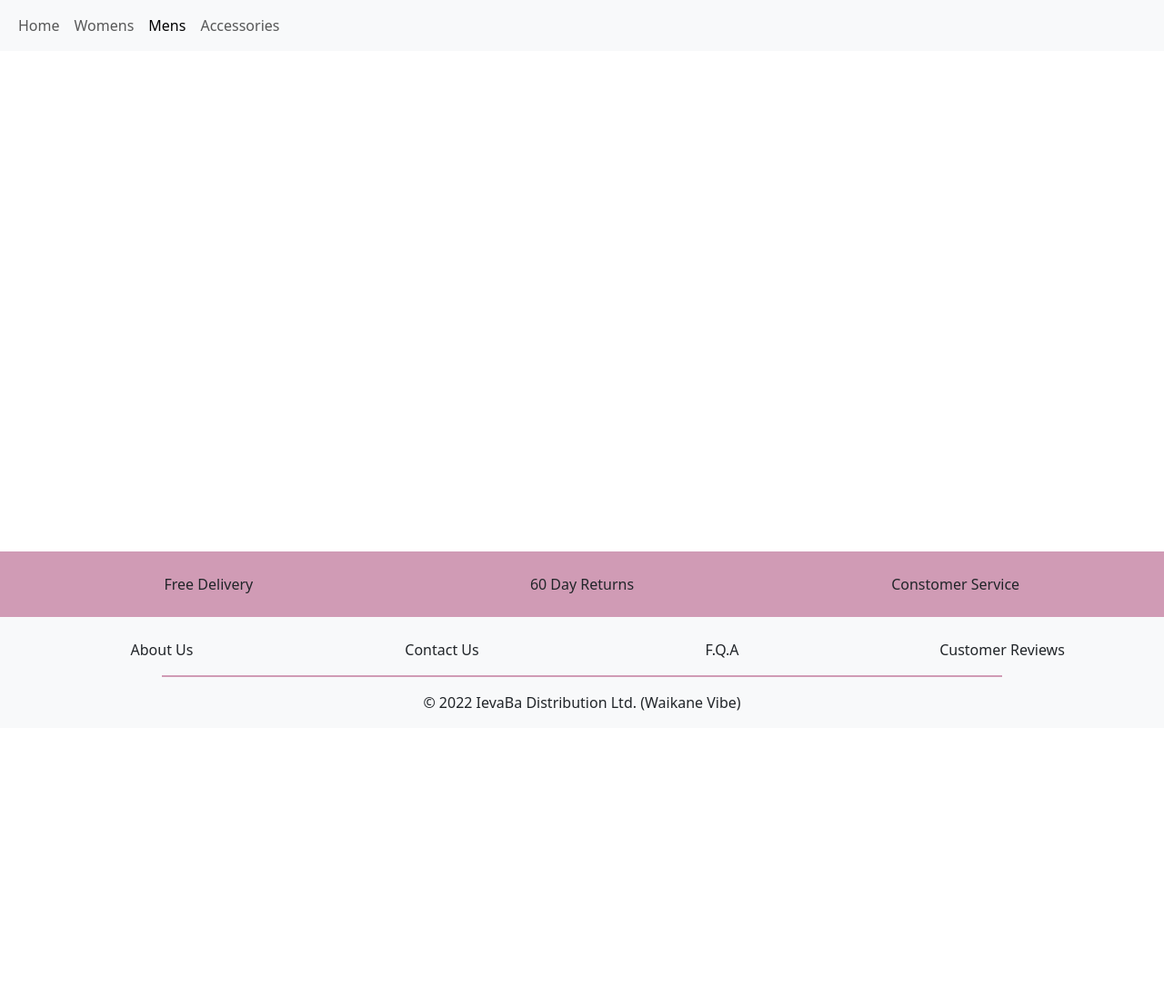
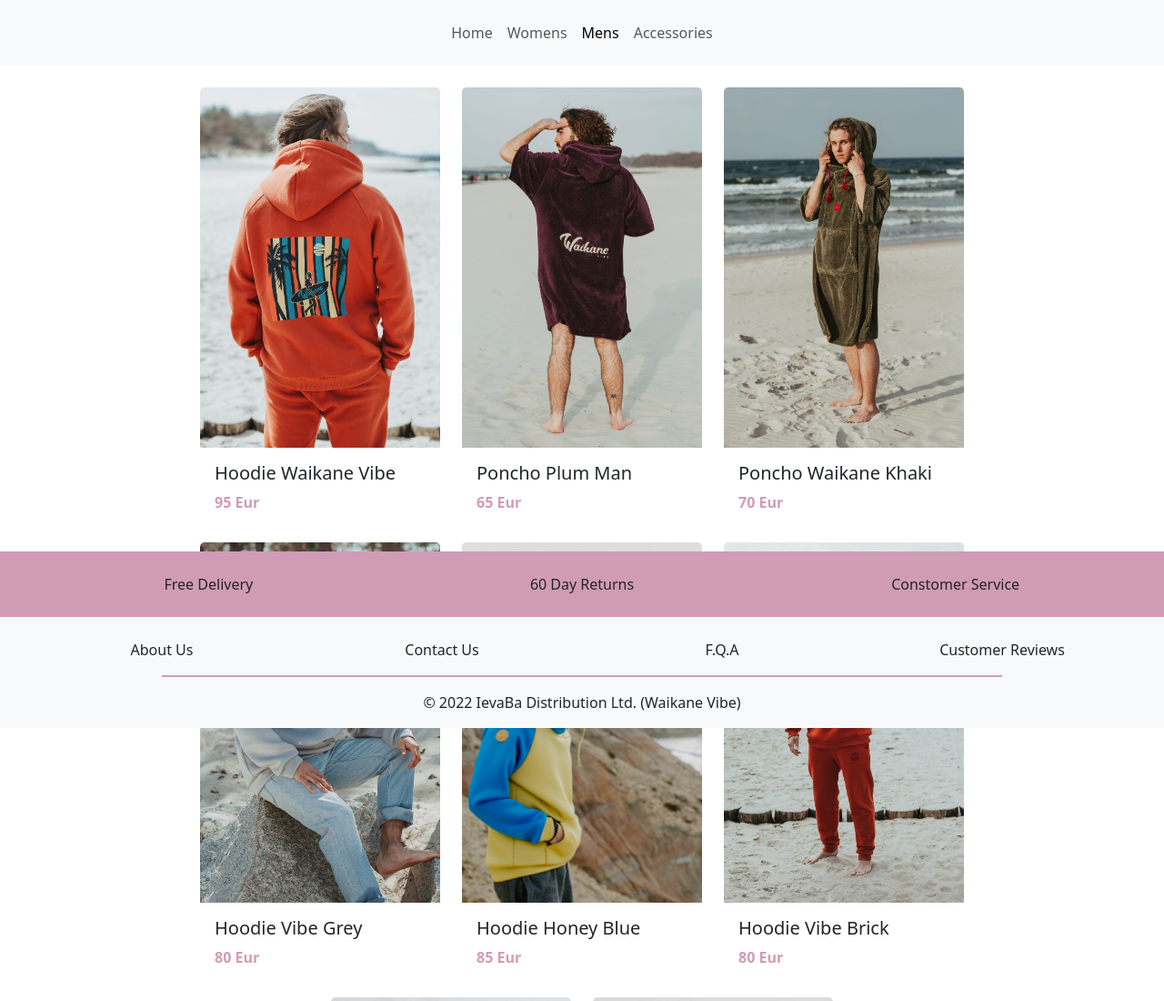
Before and after one commit to IevaBa/Sprint3, a plain HTML site: page mens.html in a window 1280 px wide. Shown: the top 1100 px of the page at 91% size. Before the commit the page ends 800 px from the top, so only its background shows below. Drawn offline with nearby package versions, Linux system fonts and the light colour scheme.

Commit message:
Added content to page Mens. Changed navigation positioning and padding

```diff
--- a/mens.html
+++ b/mens.html
@@ -9,7 +9,7 @@
     <link rel="stylesheet" href="style.css" />
   </head>
   <body>
-    <nav class="navbar fixed-top navbar-expand-lg navbar-light bg-light">
+    <nav class="navbar fixed-top navbar-expand-lg navbar-light bg-light p-3">
       <div class="container-fluid">
         <button
           class="navbar-toggler"
@@ -22,7 +22,10 @@
         >
           <span class="navbar-toggler-icon"></span>
         </button>
-        <div class="collapse navbar-collapse" id="navbarNav">
+        <div
+          class="collapse navbar-collapse justify-content-sm-start justify-content-md-center justify-content-lg-center"
+          id="navbarNav"
+        >
           <ul class="navbar-nav">
             <li class="nav-item">
               <a class="nav-link" aria-current="page" href="index.html">Home</a>
@@ -40,6 +43,100 @@
         </div>
       </div>
     </nav>
+    <main class="main pages-content">
+      <div class="container">
+        <div class="row d-flex justify-content-center">
+          <div class="card border-0" style="width: 18rem">
+            <img
+              src="img/mens/waikane-vibe.jpeg"
+              class="card-img-top"
+              alt="Hoodie waikane-vibe"
+            />
+            <div class="card-body">
+              <h5 class="card-text">Hoodie Waikane Vibe</h5>
+              <p>95 Eur</p>
+            </div>
+          </div>
+          <div class="card border-0" style="width: 18rem">
+            <img
+              src="img/mens/poncho-plum-man.jpeg"
+              class="card-img-top"
+              alt="poncho-plum-man"
+            />
+            <div class="card-body">
+              <h5 class="card-text">Poncho Plum Man</h5>
+              <p>65 Eur</p>
+            </div>
+          </div>
+          <div class="card border-0" style="width: 18rem">
+            <img
+              src="img/mens/poncho-waikane-khaki.jpeg"
+              class="card-img-top"
+              alt="poncho-waikane-khaki"
+            />
+            <div class="card-body">
+              <h5 class="card-text">Poncho Waikane Khaki</h5>
+              <p>70 Eur</p>
+            </div>
+          </div>
+          <div class="card border-0" style="width: 18rem">
+            <img
+              src="img/mens/hoodie-vibe-grey.jpeg"
+              class="card-img-top"
+              alt="Hoodie Vibe Grey"
+            />
+            <div class="card-body">
+              <h5 class="card-text">Hoodie Vibe Grey</h5>
+              <p>80 Eur</p>
+            </div>
+          </div>
+          <div class="card border-0" style="width: 18rem">
+            <img
+              src="img/mens/honey-blue.jpeg"
+              class="card-img-top"
+              alt="Hoodie honey blue"
+            />
+            <div class="card-body">
+              <h5 class="card-text">Hoodie Honey Blue</h5>
+              <p>85 Eur</p>
+            </div>
+          </div>
+          <div class="card border-0" style="width: 18rem">
+            <img
+              src="img/mens/hoodie-vibe-brick.jpeg"
+              class="card-img-top"
+              alt="Hoodie Vibe Brick"
+            />
+            <div class="card-body">
+              <h5 class="card-text">Hoodie Vibe Brick</h5>
+              <p>80 Eur</p>
+            </div>
+          </div>
+          <div class="card border-0" style="width: 18rem">
+            <img
+              src="img/mens/men-stripes.jpeg"
+              class="card-img-top"
+              alt="Hoodie Men Stripes"
+            />
+            <div class="card-body">
+              <h5 class="card-text">Hoodie Men Stripes</h5>
+              <p>75 Eur</p>
+            </div>
+          </div>
+          <div class="card border-0" style="width: 18rem">
+            <img
+              src="img/mens/hoodie-mint.jpeg"
+              class="card-img-top"
+              alt="Hoodie Mint"
+            />
+            <div class="card-body">
+              <h5 class="card-text">Hoodie Mint</h5>
+              <p>75 Eur</p>
+            </div>
+          </div>
+        </div>
+      </div>
+    </main>
     <footer>
       <div class="container-fluid fixed-bottom">
         <div
```
Also changed, not shown: img/mens/honey-blue.jpeg (added), img/mens/hoodie-mint.jpeg (added), img/mens/hoodie-vibe-brick.jpeg (added), img/mens/hoodie-vibe-grey.jpeg (added), img/mens/men-stripes.jpeg (added), img/mens/poncho-plum-man.jpeg (added), img/mens/poncho-waikane-khaki.jpeg (added), img/mens/waikane-vibe.jpeg (added).
